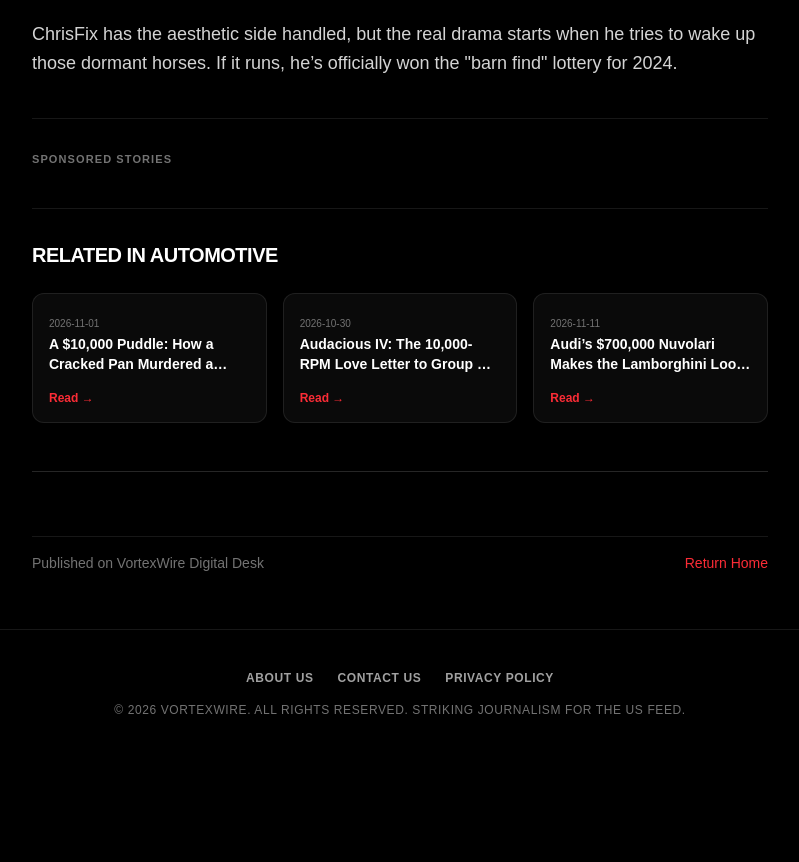
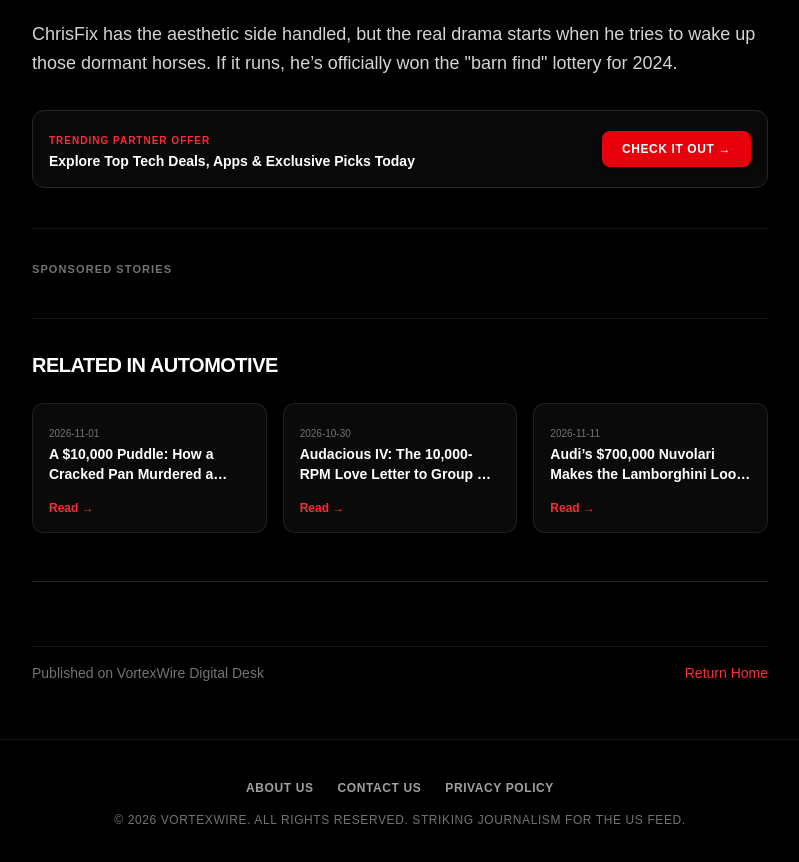
Before and after one commit to remstr/vortexwire, a Next.js app: page /automotive/chrisfix-just-scored-a-1990-nissan-300zx-for-the-price-of-a-used-macbook in a window 1280 px wide. Shown: the part 1850-2712 px from the top of the page, without its empty margins (240-1039 px from the left). Before the commit the page ends 2608 px from the top, so only its background shows below. Built offline with nearby package versions, Linux system fonts and the light colour scheme.

Commit message:
Include AdsterraSmartlinkCTA in the page
Added AdsterraSmartlinkCTA component to the page.

```diff
--- a/src/app/[category]/[slug]/page.js
+++ b/src/app/[category]/[slug]/page.js
@@ -8,6 +8,7 @@ import ShareButtons from '@/components/ShareButtons';
 import Comments from '@/components/Comments';
 import AdsterraNativeBanner from '@/components/AdsterraNativeBanner';
 import AdsterraArticleBanner from '@/components/AdsterraArticleBanner';
+import AdsterraSmartlinkCTA from '@/components/AdsterraSmartlinkCTA';
 
 const contentDirectory = function() {
   return path.join(process.cwd(), 'content');
@@ -188,6 +189,9 @@ export default async function ArticlePage({ params }) {
         </ReactMarkdown>
       </div>
 
+      {/* ADSTERRA SMARTLINK CTA */}
+      <AdsterraSmartlinkCTA />
+
       {/* ADSTERRA NATIVE BANNER (4:1 GRID) */}
       <AdsterraNativeBanner />
 
```
